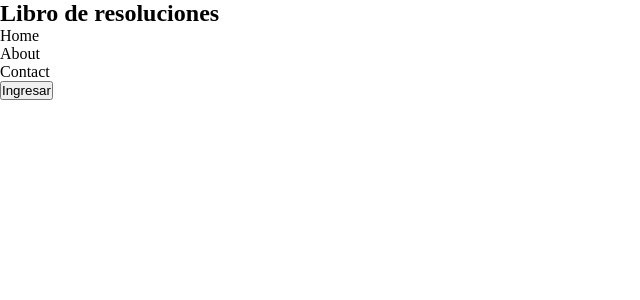
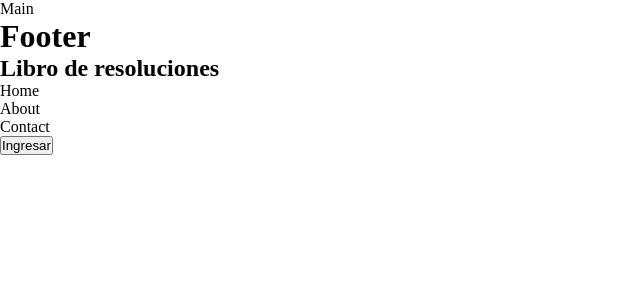
Before and after one commit to Sanchez-F-M/LibroDeResolucionesV2, a React (Vite) app: page / in a window 1280 px wide. Shown: the top 300 px of the page, without its empty margins (0-640 px from the left). Built offline with nearby package versions, Linux system fonts and the light colour scheme.

Commit message:
Subida de cambios Rama flavio 17/11

```diff
--- a/src/App.jsx
+++ b/src/App.jsx
@@ -1,9 +1,11 @@
-import { Navbar } from './Components/navbar/Navbar';
-// import { Footer } from './Components/footer/Footer';
-// import { Main } from './Components/main/Main';
+import Navbar from './Components/navbar/Navbar';
+import Footer from './Components/footer/Footer';
+import Main from './Components/main/Main';
 function App() {
   return (
     <div>
+      <Main />
+      <Footer />
       <Navbar />
     </div>
   );
--- a/src/Components/footer/Footer.jsx
+++ b/src/Components/footer/Footer.jsx
@@ -1,5 +1,5 @@
-import './footer.css';
+function Footer() {
+  return <h1>Footer</h1>;
+}
 
-export const footer = () => {
-  return <h1>Footer</h1>;
-};
+export default Footer;
--- a/src/Components/main/Main.jsx
+++ b/src/Components/main/Main.jsx
@@ -1,5 +1,7 @@
 import './Main.css';
 
-export const Main = () => {
-  return <h1>main</h1>;
-};
+function Main() {
+  return <div>Main</div>;
+}
+
+export default Main;
--- a/src/Components/navbar/Navbar.jsx
+++ b/src/Components/navbar/Navbar.jsx
@@ -1,6 +1,6 @@
 import './Navbar.css';
 
-export const Navbar = () => {
+const Navbar = () => {
   let Usuario = 'SecretariaPrivadaDeJefaturaDePoliciaDeTucuman';
   let contraseña = 19953010;
   const Ingresar = () => {
@@ -24,3 +24,5 @@ export const Navbar = () => {
     </nav>
   );
 };
+
+export default Navbar;
```
Also changed, not shown: src/pages/Home.jsx (added), src/pages/Login.jsx (added).
